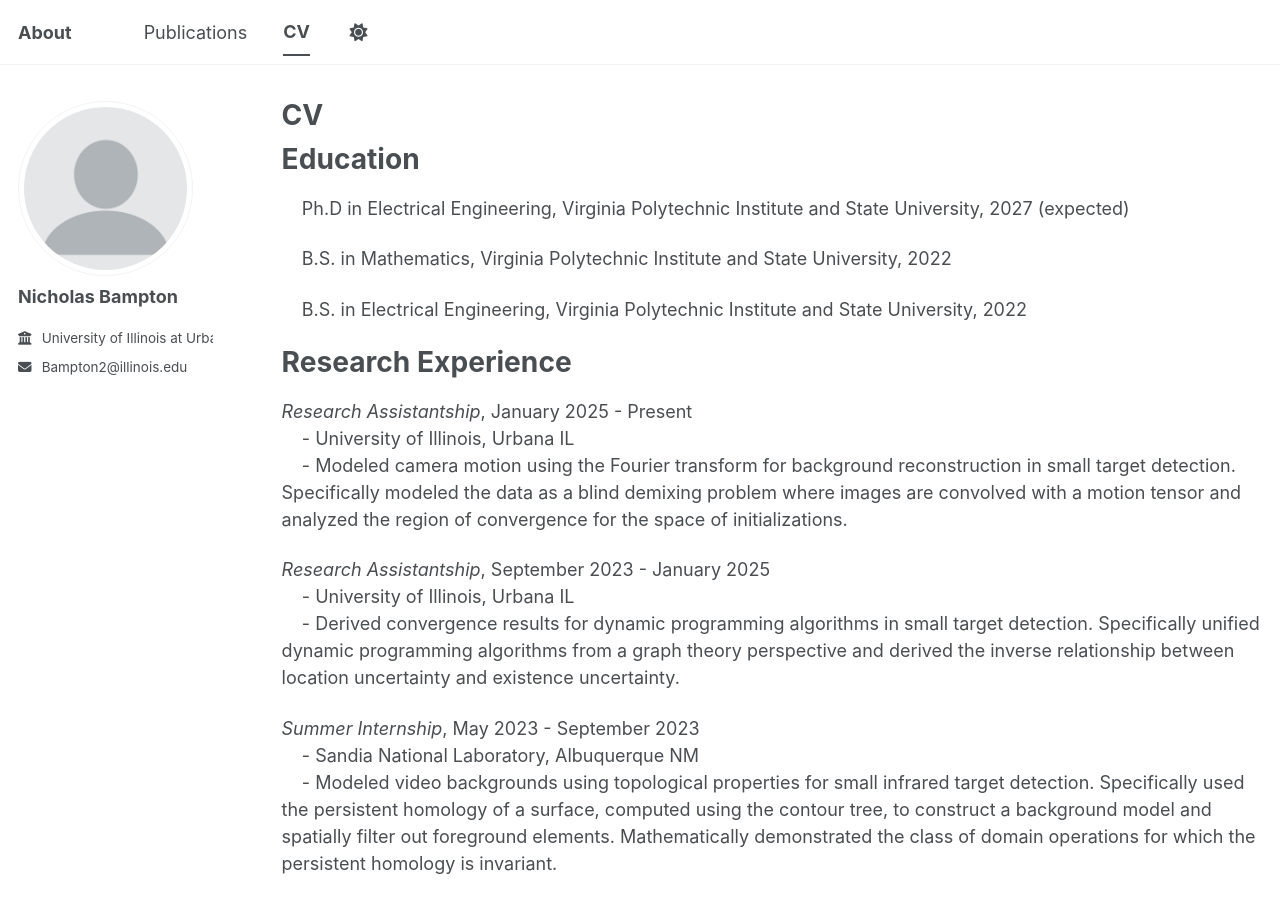
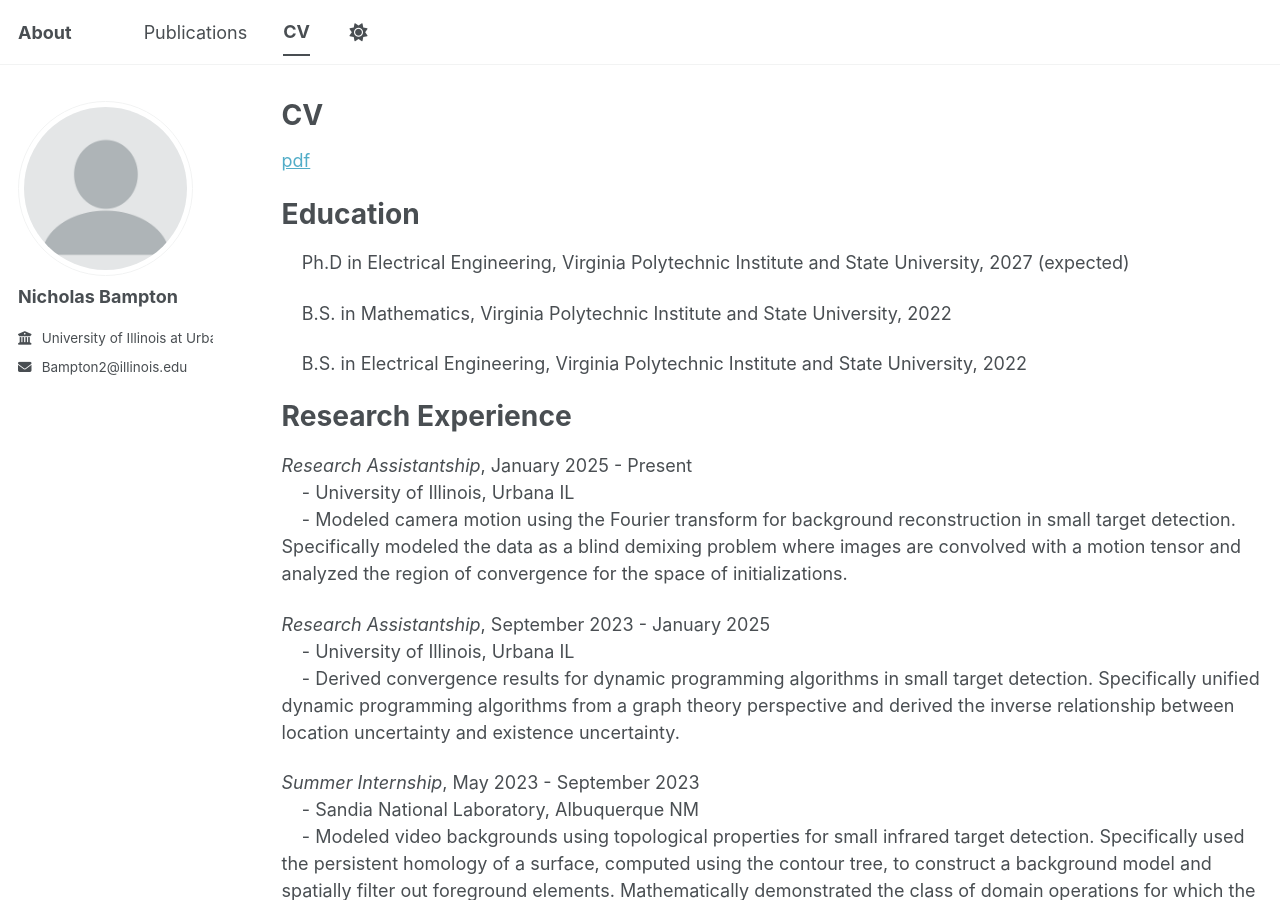
Before and after one commit to nick-bampton/nick-bampton.github.io, a Jekyll site: the page built from _pages/cv.md, in a window 1280 px wide and 900 px high. Built offline with Jekyll 4.4.1, drawn with Linux system fonts in a browser that asks for light colours; a script bundle is joined from its source files by our own code; library files that are not in the unit come from our copies.

Commit message:
Update cv.md

```diff
--- a/_pages/cv.md
+++ b/_pages/cv.md
@@ -10,6 +10,8 @@ redirect_from:
 
 
 {% include base_path %}
+
+[pdf](/files/CV.pdf)
 
 Education
 ======
```
